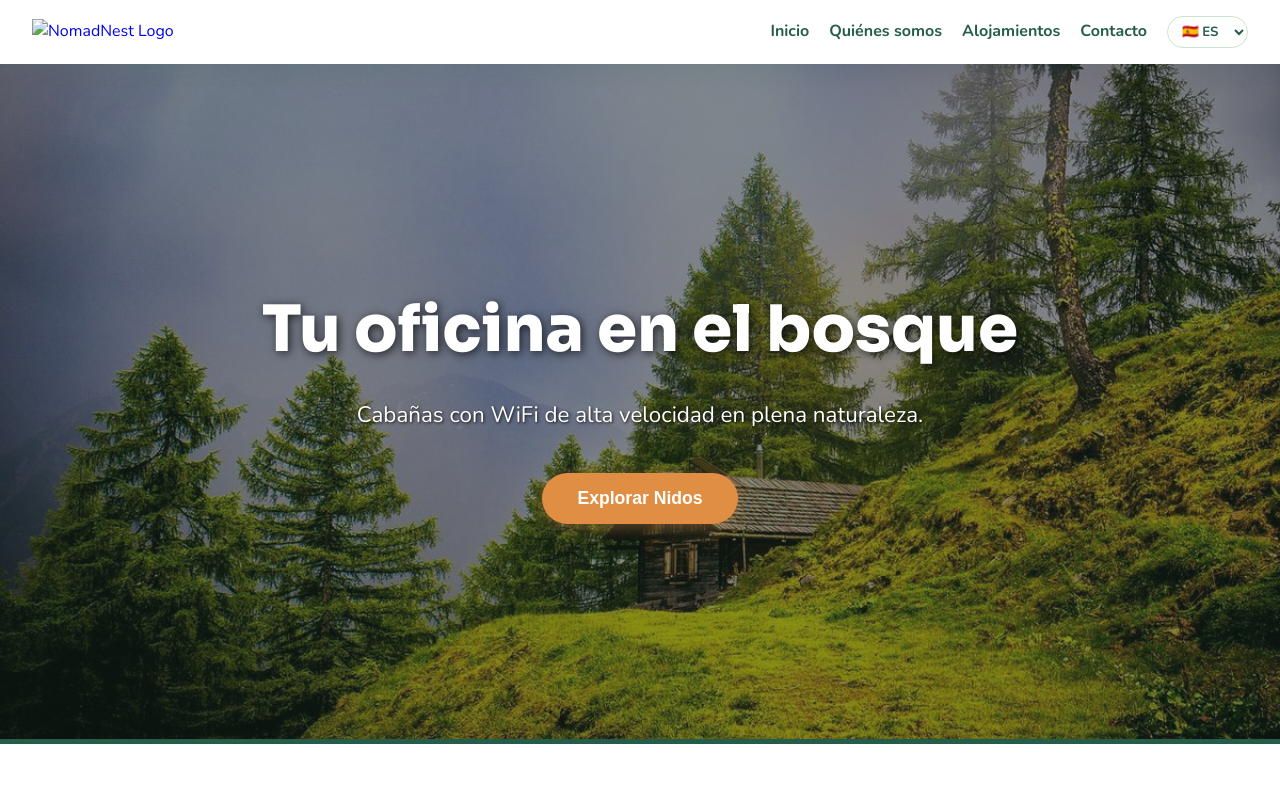
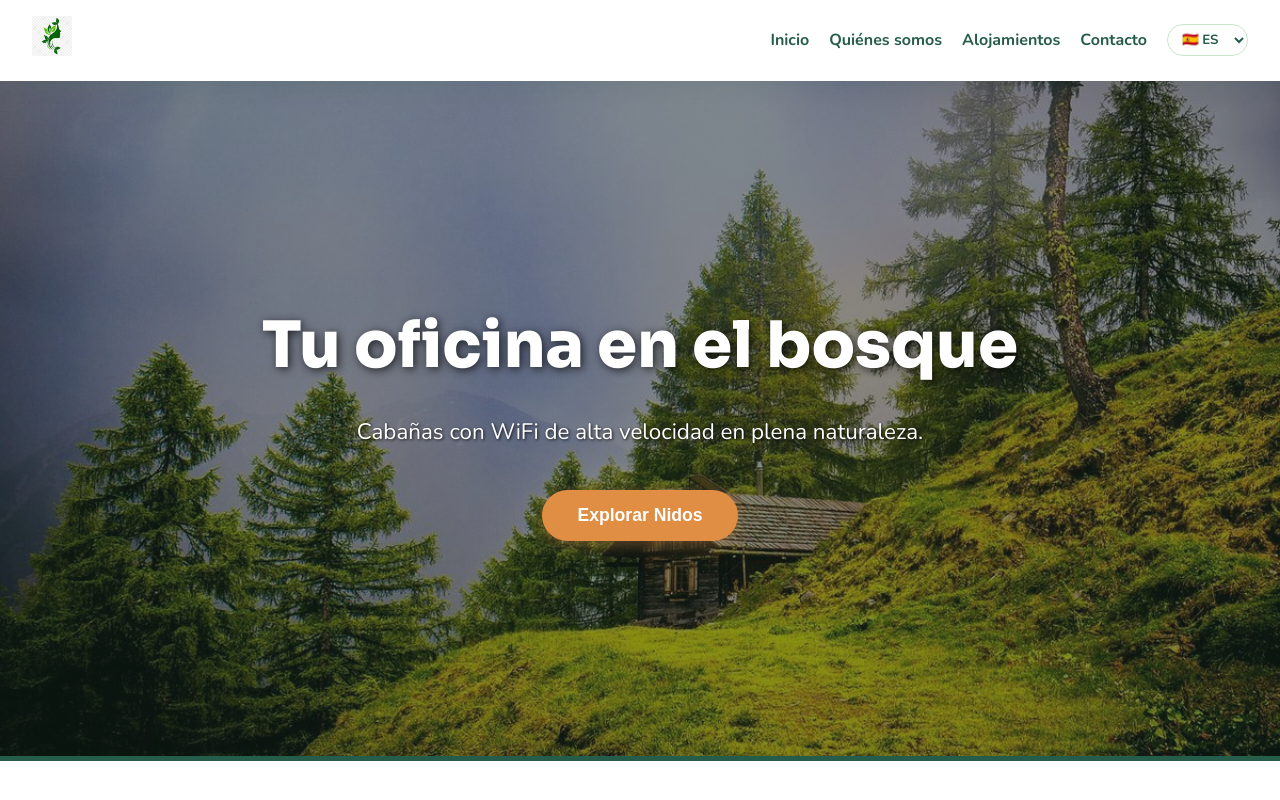
Before and after one commit to 8sandro8/NomadNest, a plain HTML site: page frontend/index.html in a window 1280 px wide. Shown: the top 800 px of the page. Drawn offline with nearby package versions, Linux system fonts and the light colour scheme; no server answers.

Commit message:
Update logo to custom image

```diff
--- a/frontend/index.html
+++ b/frontend/index.html
@@ -17,7 +17,7 @@
 
     <header class="main-header">
         <a href="#" class="logo-link">
-            <img src="img/logo-placeholder.png" alt="NomadNest Logo" class="logo-img">
+            <img src="img/logo.jpg" alt="NomadNest Logo" class="logo-img">
         </a>
         <nav class="main-nav">
             <ul class="nav-list">
```
Also changed, not shown: frontend/img/logo.jpg (added).
